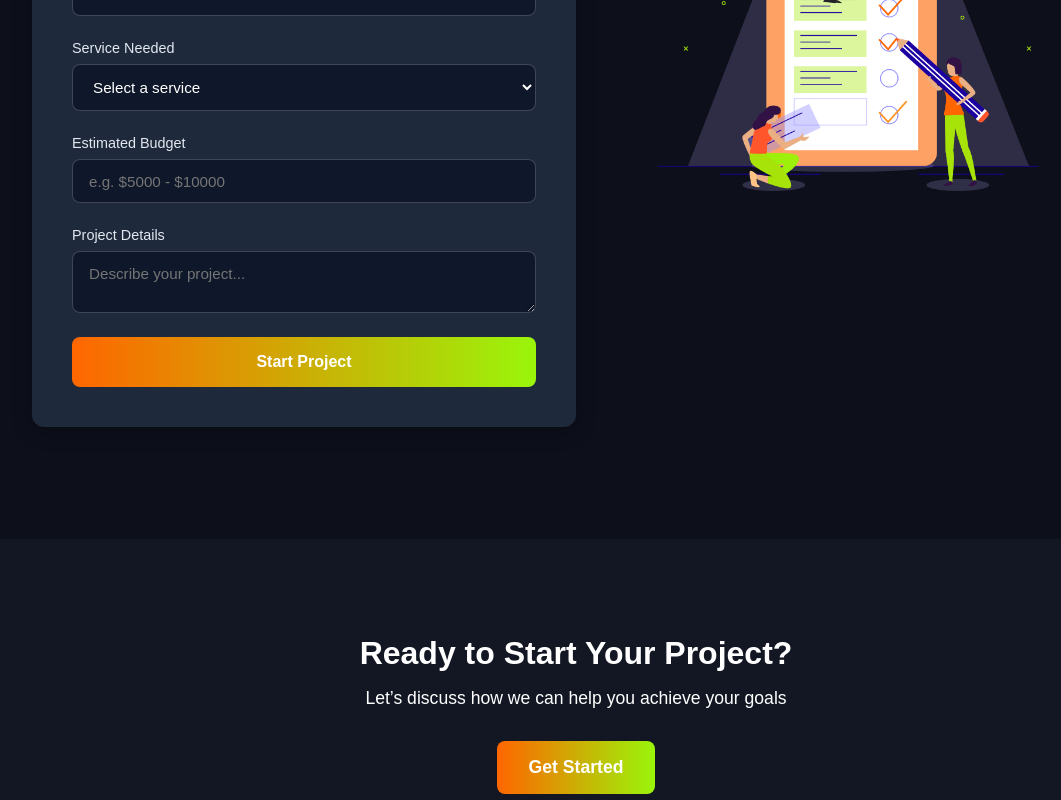
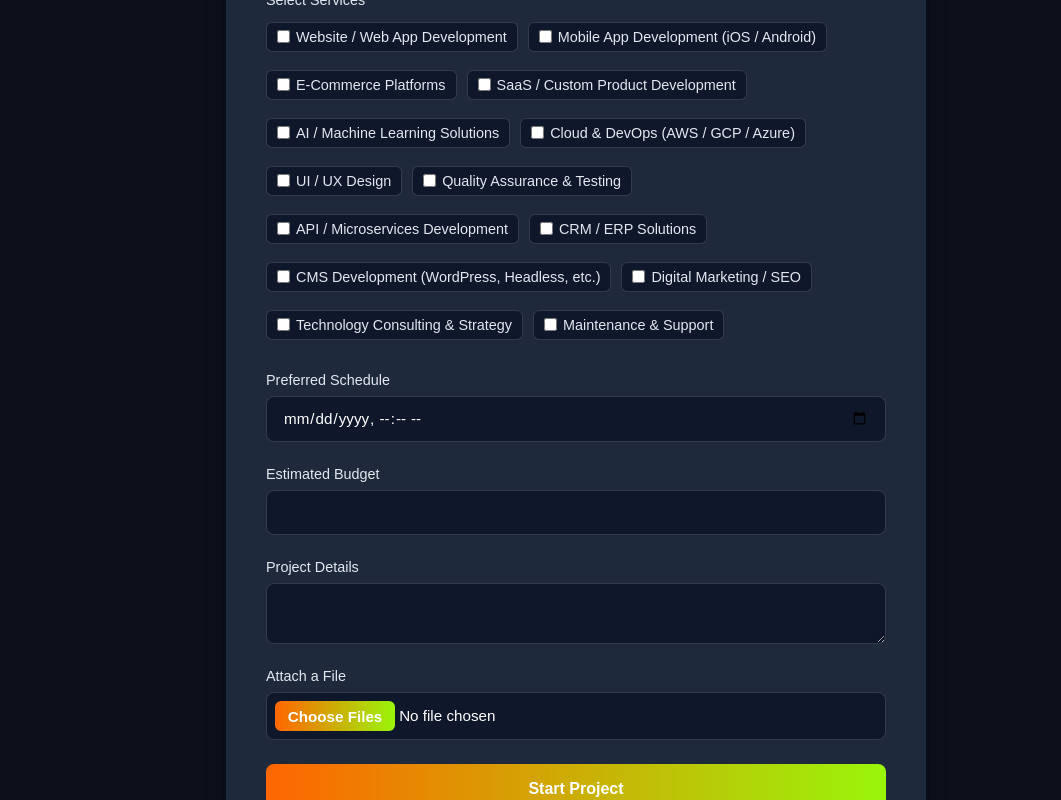
Before and after one commit to magicchat-core/powermetica, a Next.js app: page /start-project in a window 1280 px wide. Shown: the part 860-1660 px from the top of the page, without its empty margins (64-1125 px from the left). Built offline with nearby package versions, Linux system fonts and the light colour scheme.

Commit message:
updated start project

```diff
--- a/src/Components/Footer.js
+++ b/src/Components/Footer.js
@@ -113,7 +113,7 @@ export default function Footer() {
         <div>
           <h3 className={styles.sectionTitle}>Get In Touch</h3>
           <div className={styles.contactInfo}>
-            <p className={styles.contactItem}>📧 powermetica@gmail.com</p>
+            <p className={styles.contactItem}>📧 help@powermetica.com</p>
             <p className={styles.contactItem}>📞 +91 (798) 231-1249</p>
             <p className={styles.contactItem}>
               📍 98, Sarvodaya Colony, Vijay Nagar, Ghaziabad - 201009, Uttar
--- a/src/Components/ReusableForms.js
+++ b/src/Components/ReusableForms.js
@@ -8,20 +8,40 @@ const ReusableForms = ({
   subtitle,
   fields = [],
   submitLabel = "Submit",
-  onSubmit
+  onSubmit,
 }) => {
   const [formData, setFormData] = useState({});
 
   const handleChange = (e) => {
-    const { name, value } = e.target;
-    setFormData((prev) => ({ ...prev, [name]: value }));
+    const { name, value, type, checked, files } = e.target;
+
+    if (type === "checkbox") {
+      // ✅ Handle multiple checkbox selections
+      setFormData((prev) => {
+        const current = new Set(prev[name] || []);
+        if (checked) current.add(value);
+        else current.delete(value);
+        return { ...prev, [name]: Array.from(current) };
+      });
+    } else if (type === "file") {
+      // ✅ Store the File object (only first file for now)
+      setFormData((prev) => ({ ...prev, [name]: files[0] }));
+    } else {
+      setFormData((prev) => ({ ...prev, [name]: value }));
+    }
   };
 
   const handleSubmit = (e) => {
     e.preventDefault();
-    if (onSubmit) {
-      onSubmit(formData);
-    }
+    onSubmit?.(formData);
+  };
+
+  // ✅ helper to get current local datetime string in HTML5 format
+  const getMinDateTime = () => {
+    const now = new Date();
+    const tzOffset = now.getTimezoneOffset() * 60000;
+    const localISO = new Date(now - tzOffset).toISOString().slice(0, 16);
+    return localISO;
   };
 
   return (
@@ -34,7 +54,8 @@ const ReusableForms = ({
           <div key={index} className={styles.formGroup}>
             <label className={styles.label}>{field.label}</label>
 
-            {field.type === "textarea" ? (
+            {/* ✅ Textarea */}
+            {field.type === "textarea" && (
               <textarea
                 name={field.name}
                 placeholder={field.placeholder || ""}
@@ -42,7 +63,10 @@ const ReusableForms = ({
                 className={styles.input}
                 onChange={handleChange}
               />
-            ) : field.type === "select" ? (
+            )}
+
+            {/* ✅ Select dropdown */}
+            {field.type === "select" && (
               <select
                 name={field.name}
                 required={field.required}
@@ -50,19 +74,61 @@ const ReusableForms = ({
                 onChange={handleChange}
               >
                 {field.options.map((opt, i) => (
-                  <option key={i} value={opt.value}>{opt.label}</option>
+                  <option key={i} value={opt.value}>
+                    {opt.label}
+                  </option>
                 ))}
               </select>
-            ) : (
+            )}
+
+            {/* ✅ Checkbox group */}
+            {field.type === "checkbox-group" && (
+              <div className={styles.checkboxGroup}>
+                {field.options.map((opt, i) => (
+                  <label key={i} className={styles.checkboxLabel}>
+                    <input
+                      type="checkbox"
+                      name={field.name}
+                      value={opt.value}
+                      required={field.required && i === 0}
+                      onChange={handleChange}
+                    />
+                    {opt.label}
+                  </label>
+                ))}
+              </div>
+            )}
+
+            {/* ✅ File input */}
+            {field.type === "file" && (
               <input
-                type={field.type}
+                type="file"
                 name={field.name}
-                placeholder={field.placeholder || ""}
                 required={field.required}
                 className={styles.input}
                 onChange={handleChange}
+                multiple          // ✅ allow selecting multiple files
+
               />
             )}
+
+            {/* ✅ Default text, email, datetime, etc. */}
+            {field.type !== "textarea" &&
+              field.type !== "select" &&
+              field.type !== "checkbox-group" &&
+              field.type !== "file" && (
+                <input
+                  type={field.type}
+                  name={field.name}
+                  placeholder={field.placeholder || ""}
+                  required={field.required}
+                  min={field.minDateTime ? getMinDateTime() : undefined}
+                  className={`${styles.input} ${
+                    field.type === "datetime-local" ? styles.inputDatetime : ""
+                  }`}
+                  onChange={handleChange}
+                />
+              )}
           </div>
         ))}
 
--- a/src/Components/ReusableForms.module.css
+++ b/src/Components/ReusableForms.module.css
@@ -12,7 +12,7 @@
   font-weight: 700;
   margin-bottom: 0.5rem;
   text-align: center;
-  color: white;
+  color: #ffffff;
 }
 
 .subtitle {
@@ -45,26 +45,46 @@
 .formGroup select,
 .formGroup textarea {
   padding: 0.8rem 1rem;
-  border: 1px solid rgba(255, 255, 255, 0.2);
+  border: 1px solid rgba(255, 255, 255, 0.15);
   border-radius: 8px;
   background: #0f172a;
-  color: white;
+  color: #ffffff;
   font-size: 0.95rem;
   font-family: inherit;
   outline: none;
-  transition: border 0.3s ease;
+  transition: border 0.3s ease, background 0.3s ease;
 }
 
 .formGroup input:focus,
 .formGroup select:focus,
 .formGroup textarea:focus {
   border-color: var(--primary-color);
+  background: #1e293b;
+}
+
+/* ✅ File input styling */
+.formGroup input[type="file"] {
+  padding: 0.5rem;
+  cursor: pointer;
+  background: #0f172a;
+}
+.formGroup input[type="file"]::-webkit-file-upload-button {
+  padding: 0.4rem 0.8rem;
+  background: var(--primary-gradient);
+  border: none;
+  border-radius: 6px;
+  color: #fff;
+  font-weight: 600;
+  cursor: pointer;
+}
+.formGroup input[type="file"]::-webkit-file-upload-button:hover {
+  filter: brightness(1.1);
 }
 
 .submitButton {
   padding: 1rem;
   background: var(--primary-gradient);
-  color: white;
+  color: #ffffff;
   border: none;
   border-radius: 8px;
   font-weight: 600;
@@ -76,3 +96,84 @@
 .submitButton:hover {
   transform: translateY(-2px);
 }
+
+/* ✅ Checkbox Group */
+.checkboxGroup {
+  display: flex;
+  flex-wrap: wrap;
+  gap: 10px;
+  margin-top: 6px;
+}
+
+.checkboxLabel {
+  display: flex;
+  align-items: center;
+  gap: 6px;
+  padding: 6px 10px;
+  border: 1px solid rgba(255, 255, 255, 0.15);
+  border-radius: 6px;
+  background: #0f172a;
+  color: #e2e8f0;
+  cursor: pointer;
+  transition: background 0.2s ease, border 0.2s ease;
+}
+
+.checkboxLabel:hover {
+  background: #1e293b;
+  border-color: var(--primary-color);
+}
+
+.checkboxLabel input[type="checkbox"] {
+  accent-color: var(--primary-color); /* ✅ nice color in modern browsers */
+}
+
+/* ✅ Datetime input dedicated class */
+.inputDatetime {
+  padding: 0.8rem 1rem;
+  border-radius: 8px;
+  border: 1px solid rgba(255, 255, 255, 0.15);
+  background: #0f172a;
+  color: #ffffff;
+  width: 100%;
+  font-size: 0.95rem;
+}
+
+/* Layout helpers for StartProject page */
+.formSection {
+  display: flex;
+  flex-wrap: wrap;
+  align-items: center;
+  margin-bottom: 3rem;
+  padding: 4rem 6rem;
+  gap: 40px;
+}
+
+.formWrapper {
+  flex: 1;
+  min-width: 300px;
+}
+
+.formIllustration {
+  flex: 1;
+  display: flex;
+  justify-content: center;
+  align-items: center;
+}
+
+.formIllustration img {
+  max-width: 70%;
+  border-radius: 12px;
+}
+
+/* Responsive */
+@media (max-width: 768px) {
+  .formSection {
+    flex-direction: column;
+    padding: 2rem;
+  }
+
+  .formIllustration img {
+    max-width: 100%;
+    margin-top: 2rem;
+  }
+}
--- a/src/app/contact/page.js
+++ b/src/app/contact/page.js
@@ -38,8 +38,8 @@ const Contact = () => {
     {
       icon: "📧",
       title: "Email",
-      details: "powermetica@gmail.com",
-      link: "mailto:powermetica@gmail.com"
+      details: "help@powermetica.com",
+      link: "mailto:help@powermetica.com"
     },
     {
       icon: "📞",
--- a/src/app/start-project/page.js
+++ b/src/app/start-project/page.js
@@ -1,100 +1,120 @@
 "use client";
 
-import React from "react";
+import React, { useState } from "react";
 import ReusableForms from "@/Components/ReusableForms";
 import styles from "./startProj.module.css";
 
 const StartProjectPage = () => {
-  const handleStartProjectSubmit = (formData) => {
+  const [resetKey, setResetKey] = useState(Date.now());
+
+  const handleStartProjectSubmit = async (formData) => {
     console.log("Start Project Form Data:", formData);
+
+    // ---- Build multipart/form-data ----
+    const fd = new FormData();
+    fd.append("email", formData.email);
+    fd.append("email_type", "FREE_CONSULTATION");
+    fd.append("to_pm", "to_pm");
+    fd.append("services", JSON.stringify(formData.services || []));
+    fd.append("name", formData.name);
+    fd.append("phone", formData.phone);
+    fd.append("budget", formData.budget || "");
+    fd.append("message", formData.message);
+    fd.append("scheduled_time", formData.scheduled_time);
+
+    if (formData.attachment) {
+      fd.append("attachment", formData.attachment); // <-- File object
+    }
+
+    try {
+      const response = await fetch("https://email.magicchat.io/prod/send_email", {
+        method: "POST",
+        headers: {
+          "x-api-key": "justanything",
+          // ❌ DON'T set Content-Type manually
+        },
+        body: fd,
+      });
+
+      if (!response.ok) throw new Error(`HTTP error! Status: ${response.status}`);
+      const data = await response.json();
+      console.log("✅ Email sent successfully:", data);
+
+      alert("Your project details were sent successfully!");
+      setResetKey(Date.now());
+    } catch (error) {
+      console.error("❌ Error sending email:", error);
+      alert("Something went wrong while sending your project details.");
+    }
   };
+
   return (
     <div className={styles.getQuotePage}>
       <section className={styles.heroSection}>
         <div className={styles.heroContent}>
           <h1>Get Your Free Quote</h1>
-          <p>
-            Tell us about your project, and our experts will send you a tailored
-            proposal.
-          </p>
+          <p>Tell us about your project and attach any relevant file.</p>
         </div>
       </section>
 
       <section className={styles.formSection}>
         <div className={styles.formWrapper}>
           <ReusableForms
+            key={resetKey}
             title="Start Your Project"
-            subtitle="Share your project idea with us, and our team will reach out to help you kick things off 🚀"
+            subtitle="Share your project idea with us 🚀"
             fields={[
+              { name: "name", label: "Full Name", type: "text", required: true },
+              { name: "email", label: "Email", type: "email", required: true },
+              { name: "phone", label: "Phone", type: "text", required: true },
               {
-                name: "name",
-                label: "Full Name",
-                type: "text",
+                name: "services",
+                label: "Select Services",
+                type: "checkbox-group",
                 required: true,
-                placeholder: "John Doe",
+                options: [
+                  { value: "website", label: "Website / Web App Development" },
+                  { value: "mobile", label: "Mobile App Development (iOS / Android)" },
+                  { value: "ecommerce", label: "E-Commerce Platforms" },
+                  { value: "saas", label: "SaaS / Custom Product Development" },
+                  { value: "ai-ml", label: "AI / Machine Learning Solutions" },
+                  { value: "cloud-devops", label: "Cloud & DevOps (AWS / GCP / Azure)" },
+                  { value: "ui-ux", label: "UI / UX Design" },
+                  { value: "qa", label: "Quality Assurance & Testing" },
+                  { value: "api", label: "API / Microservices Development" },
+                  { value: "crm-erp", label: "CRM / ERP Solutions" },
+                  { value: "cms", label: "CMS Development (WordPress, Headless, etc.)" },
+                  { value: "marketing", label: "Digital Marketing / SEO" },
+                  { value: "consulting", label: "Technology Consulting & Strategy" },
+                  { value: "maintenance", label: "Maintenance & Support" }
+                ]
+                ,
               },
               {
-                name: "email",
-                label: "Email",
-                type: "email",
+                name: "scheduled_time",
+                label: "Preferred Schedule",
+                type: "datetime-local",
                 required: true,
-                placeholder: "you@example.com",
+                minDateTime: true,
               },
-              {
-                name: "phone",
-                label: "Phone Number",
-                type: "text",
-                required: true,
-                placeholder: "+91 9876543210",
-              },
-              {
-                name: "service",
-                label: "Service Needed",
-                type: "select",
-                required: true,
-                options: [
-                  { value: "", label: "Select a service" },
-                  { value: "website", label: "Website Development" },
-                  { value: "mobile", label: "Mobile App Development" },
-                  { value: "ai-ml", label: "AI/ML Development" },
-                  { value: "cloud", label: "Cloud & DevOps" },
-                  { value: "ui-ux", label: "UI/UX Design" },
-                  { value: "qa", label: "Quality Assurance" },
-                  { value: "marketing", label: "Digital Marketing" },
-                ],
-              },
-              {
-                name: "budget",
-                label: "Estimated Budget",
-                type: "text",
-                placeholder: "e.g. $5000 - $10000",
-              },
+              { name: "budget", label: "Estimated Budget", type: "text" },
               {
                 name: "message",
                 label: "Project Details",
                 type: "textarea",
                 required: true,
-                placeholder: "Describe your project...",
+              },
+              {
+                name: "attachment",
+                label: "Attach a File",
+                type: "file",           // ✅ NEW
+                required: false,
               },
             ]}
             submitLabel="Start Project"
             onSubmit={handleStartProjectSubmit}
           />
         </div>
-        <div className={styles.formIllustration}>
-          <img src="/assets/img/get_quote.png" alt="Quote Form Illustration" />
-        </div>
-      </section>
-
-       <section className={styles.ctaSection}>
-        <h2>Ready to Start Your Project?</h2>
-        <p>Let’s discuss how we can help you achieve your goals</p>
-        <button
-          className={styles.ctaButton}
-          onClick={() => (window.location.href = "/start-project")}
-        >
-          Get Started
-        </button>
       </section>
     </div>
   );
--- a/src/app/start-project/startProj.module.css
+++ b/src/app/start-project/startProj.module.css
@@ -1,3 +1,21 @@
+
+.formSection {
+  display: flex;
+  gap: 40px;
+  align-items: flex-start;
+}
+
+.formWrapper {
+  flex: 1;
+}
+
+/* Ensure image column still behaves well */
+.formIllustration img {
+  max-width: 100%;
+  height: auto;
+}
+
+
 .getQuotePage {
   color: white;
   /* padding: 2rem; */
```
